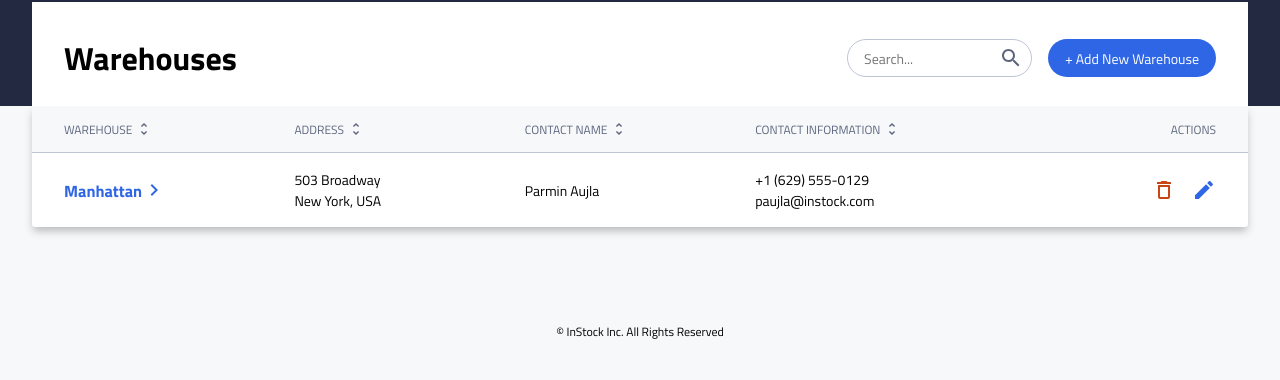
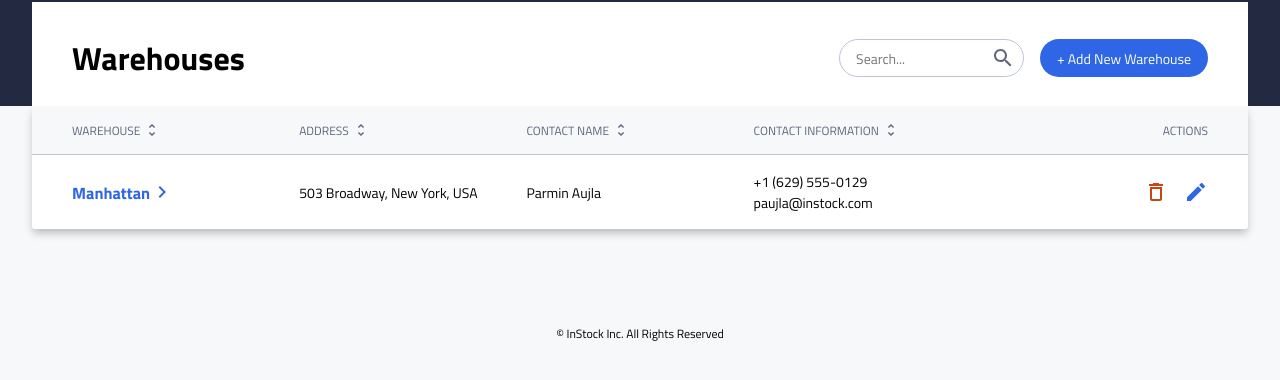
Before and after one commit to j-stax/instock-client, a React (Vite) app: page / in a window 1280 px wide. Shown: the top 380 px of the page. Built offline with nearby package versions, Linux system fonts and the light colour scheme.

Commit message:
Warehouse component - desktop

```diff
--- a/src/components/Warehouse/Warehouse.jsx
+++ b/src/components/Warehouse/Warehouse.jsx
@@ -50,9 +50,9 @@ export default function Warehouse({ name, address, contactName, contactInfo }) {
                         </Link>
                     </h3>
                 </div>
-                <div className="wh-component__section">
+                <div className="wh-component__section wh-component__section--address">
                     <p className="wh-component__label">ADDRESS</p>
-                    <p className="wh-component__content">{address.street}</p>
+                    <p className="wh-component__content">{address.street}<span className="wh-component__address-comma">,&nbsp; </span></p>
                     <p className="wh-component__content">{`${address.city}, ${address.country}`}</p>
                 </div>
                 <div className="wh-component__section">
--- a/src/components/Warehouse/Warehouse.scss
+++ b/src/components/Warehouse/Warehouse.scss
@@ -7,6 +7,10 @@
 
     @include tablet {
         padding: 1rem 2rem;
+    }
+
+    @include desktop {
+        padding: 1rem 2.5rem;
     }
 
     &__sections-container {
@@ -48,6 +52,12 @@
         @include tablet {
             width: 100%;
         }
+
+        &--address {
+            @include desktop {
+                display: flex;
+            }
+        }
     }
 
     &__label {
@@ -68,6 +78,14 @@
         align-items: center;
         text-decoration: none;
         color: $instock-indigo;
+    }
+
+    &__address-comma {
+        display: none;
+
+        @include desktop {
+            display: initial;
+        }
     }
 
     &__footer {
--- a/src/pages/Warehouses/Warehouses.scss
+++ b/src/pages/Warehouses/Warehouses.scss
@@ -21,6 +21,10 @@
             bottom: 100%;
             border-bottom: none;
             background-color: $white;
+        }
+
+        @include desktop {
+            padding: 2rem 2.5rem 1.5rem;
         }
     }
 
@@ -107,11 +111,15 @@
         display: none;
 
         @include tablet {
-            padding: 0.69rem 2rem;
+            padding: 0.75rem 2rem;
             display: flex;
             align-items: center;
             justify-content: space-between;
             background-color: $bg-light-grey;
+        }
+
+        @include desktop {
+            padding: 0.75rem 2.5rem;
         }
     }
 
```
